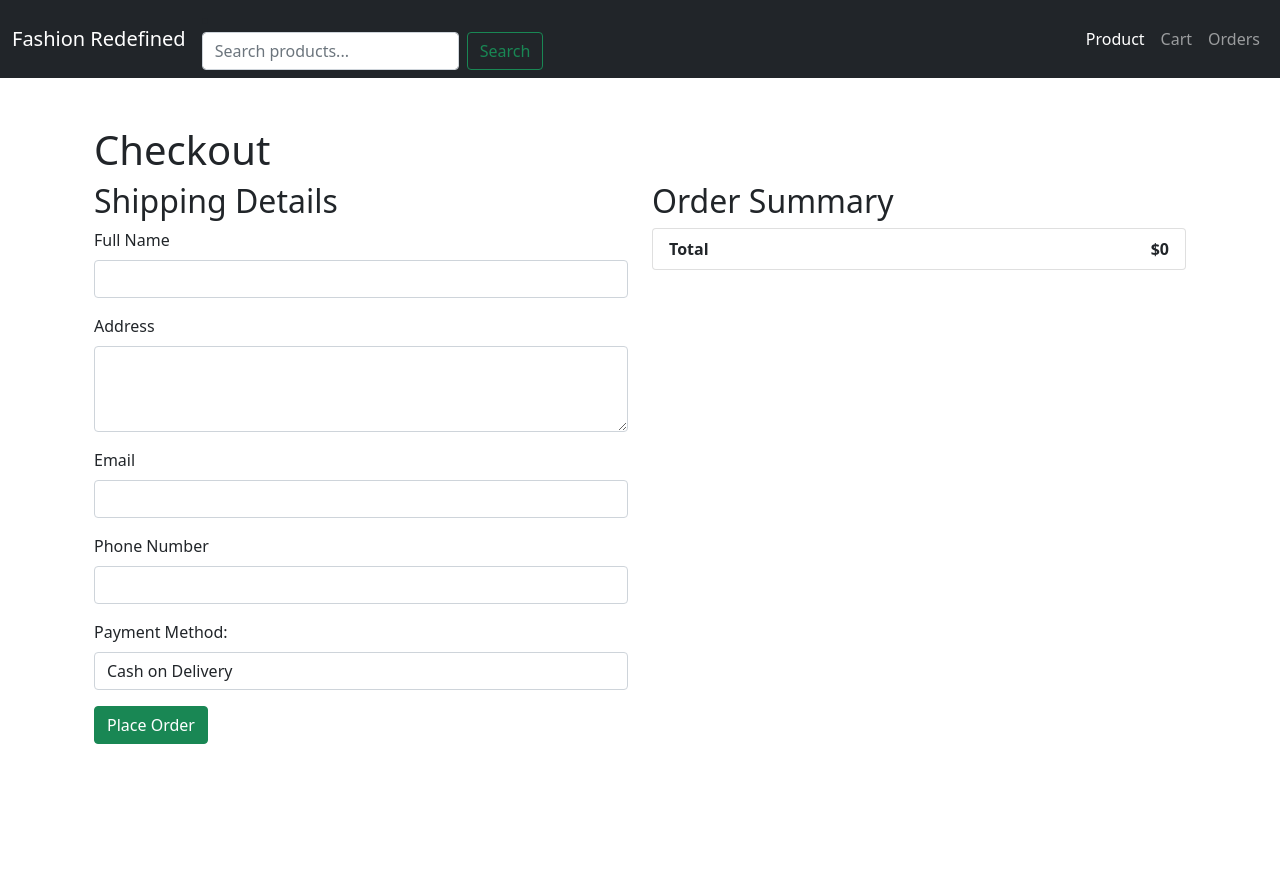
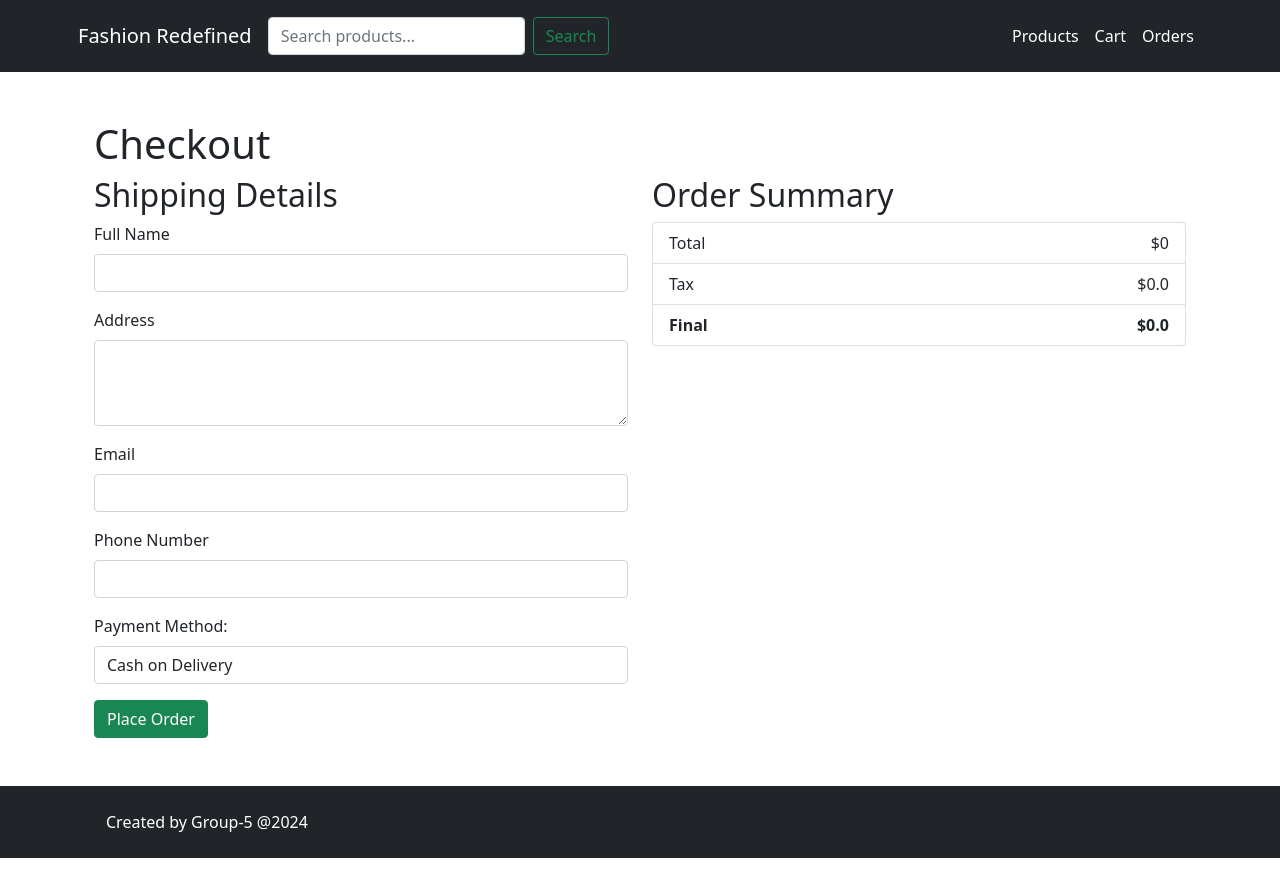
Before and after one commit to jatinder-sondh/e-commerce, a Flask app: page /checkout in a window 1280 px wide. Before the commit the page ends 744 px from the top, so only its background shows below. Run offline with Flask 3, Linux system fonts and the light colour scheme; data that the repository does not hold is empty; some libraries are stand-ins or nearby versions.

Commit message:
added tax and update layout

```diff
--- a/app.py
+++ b/app.py
@@ -24,7 +24,7 @@ app.secret_key = secrets.token_hex(16)
 # Stripe API key setup
 stripe.api_key = 'your-stripe-api-key'  # Set your Stripe key here
 
-@app.route('/home')
+@app.route('/shop')
 def home():
     search_query = request.args.get('search')  # Capture the search query
     if search_query:
@@ -150,6 +150,13 @@ def checkout():
 
         total_price = sum(product['price'] for product in products)
 
+        tax_rate = 13
+        tax = total_price * (tax_rate / 100)
+
+        total_price = round(total_price, 2)
+        tax = round(tax, 2)
+        final_total = round(total_price + tax, 2)
+
         order = {
             'customer_name': customer_name,
             'address': address,
@@ -157,6 +164,8 @@ def checkout():
             'phone': phone,
             'products': products,
             'total_price': total_price,
+            'final_total': final_total,
+            'tax': tax,
             'status': 'Pending',
             'date': datetime.now().strftime('%Y-%m-%d %H:%M:%S'),
         }
@@ -170,7 +179,15 @@ def checkout():
     products = list(mongo.db.products.find({'_id': {'$in': object_ids}}))
     total_price = sum(product['price'] for product in products)
 
-    return render_template('checkout.html', products=products, total_price=total_price)
+    tax_rate = 13
+    tax = total_price * (tax_rate / 100)
+
+    total_price = round(total_price, 2)
+    tax = round(tax, 2)
+    final_total = round(total_price + tax, 2)
+
+
+    return render_template('checkout.html', products=products, total_price=total_price, tax=tax, final_total=final_total)
 
 @app.route('/confirmation/<order_id>')
 def confirmation(order_id):
--- a/templates/base.html
+++ b/templates/base.html
@@ -19,31 +19,26 @@
 <body>
     <!-- Header/Navbar -->
     <nav class="navbar navbar-expand-lg navbar-dark bg-dark">
-        <div class="container-fluid">
+        <div class="container p-2">
             <a class="navbar-brand" href="/">Fashion Redefined</a>
             <button class="navbar-toggler" type="button" data-bs-toggle="collapse" data-bs-target="#navbarNav" aria-controls="navbarNav" aria-expanded="false" aria-label="Toggle navigation">
                 <span class="navbar-toggler-icon"></span>
             </button>
-            <li class="nav-item">
                 <form class="d-flex" method="GET" action="{{ url_for('home') }}">
                     <input type="text" class="form-control me-2" name="search" placeholder="Search products..." aria-label="Search">
                     <button class="btn btn-outline-success" type="submit">Search</button>
                 </form>
-            </li>
 
             <div class="collapse navbar-collapse" id="navbarNav">
                 <ul class="navbar-nav ms-auto">
                     <li class="nav-item">
-                        <a class="nav-link active" aria-current="page" href="/home">Product</a>
-                    </li>
-                    <!-- <li class="nav-item">
-                        <a class="nav-link" href="/">Products</a>
-                    </li> -->
-                    <li class="nav-item">
-                        <a class="nav-link" href="/cart">Cart</a>
+                        <a class="nav-link text-white" aria-current="page" href="/shop">Products</a>
                     </li>
                     <li class="nav-item">
-                        <a class="nav-link" href="/orders">Orders</a>
+                        <a class="nav-link text-white" href="/cart">Cart</a>
+                    </li>
+                    <li class="nav-item">
+                        <a class="nav-link text-white" href="/orders">Orders</a>
                     </li>
                     <!-- <li class="nav-item">
                         <a class="nav-link" href="#">Login</a>
@@ -59,6 +54,14 @@
         {% endblock %}
     </div>
 
+    <footer>
+        <div class="bg-dark">
+            <div class="container">
+                <p class="text-white p-4">Created by Group-5 @2024</p>
+            </div>
+        </div>
+    </footer>
+
     <!-- Bootstrap JS -->
     <script src="https://cdn.jsdelivr.net/npm/bootstrap@5.1.3/dist/js/bootstrap.bundle.min.js"></script>
 </body>
--- a/templates/cart.html
+++ b/templates/cart.html
@@ -1,7 +1,7 @@
 {% extends 'base.html' %}
 
 {% block content %}
-<div class="container mt-5">
+<div class="container my-5">
     <h2>Your Shopping Cart</h2>
     {% if products %}
     <div class="row">
@@ -13,12 +13,14 @@
                     <h5 class="card-title">{{ item['name'] }}</h5>
                     <!-- <p class="card-text">{{ item['description'] }}</p> -->
                     <p class="card-text"><strong>Price:</strong> ${{ item['price'] }}</p>
-                    <a href="{{ url_for('remove_from_cart', product_id=item['_id']) }}" class="btn btn-primary">Remove Fron Cart</a>
+                    <a href="{{ url_for('remove_from_cart', product_id=item['_id']) }}" class="btn btn-primary">Remove From Cart</a>
                 </div>
             </div>
         </div>
         {% endfor %}
     </div>
+    <a href="/shop" class="btn btn-primary">Shop more</a>
+
     <a href="/checkout" class="btn btn-success">Proceed to Checkout</a>
     {% else %}
     <p>Your cart is empty.</p>
--- a/templates/checkout.html
+++ b/templates/checkout.html
@@ -1,7 +1,7 @@
 {% extends 'base.html' %}
 
 {% block content %}
-<div class="container mt-5">
+<div class="container my-5">
     <h1>Checkout</h1>
 
     <div class="row">
@@ -44,8 +44,16 @@
                 </li>
                 {% endfor %}
                 <li class="list-group-item d-flex justify-content-between align-items-center">
-                    <strong>Total</strong>
-                    <strong>${{ total_price }}</strong>
+                    <span>Total</span>
+                    <span>${{ total_price }}</span>
+                </li>
+                <li class="list-group-item d-flex justify-content-between align-items-center">
+                    <span>Tax</span>
+                    <span>${{ tax }}</span>
+                </li>
+                <li class="list-group-item d-flex justify-content-between align-items-center">
+                    <strong>Final</strong>
+                    <strong>${{ final_total }}</strong>
                 </li>
             </ul>
         </div>
--- a/templates/confirmation.html
+++ b/templates/confirmation.html
@@ -1,7 +1,7 @@
 {% extends 'base.html' %}
 
 {% block content %}
-<div class="container mt-5">
+<div class="container my-5">
     <h1>Order Confirmation</h1>
     <p>Thank you for your order, {{ order.customer_name }}!</p>
     <p>Your order ID is: {{ order._id }}</p>
--- a/templates/main.html
+++ b/templates/main.html
@@ -91,7 +91,7 @@
         <div class="hero-content">
             <h1>Fashion Redefined</h1>
             <p>Step into a world of elegance and technology.</p>
-            <a href="/home" class="btn">Shop Now</a>
+            <a href="/shop" class="btn">Shop Now</a>
         </div>
     </div>
 </body>
--- a/templates/order_details.html
+++ b/templates/order_details.html
@@ -8,9 +8,10 @@
     <p><strong>Date:</strong> {{ order.get('date', 'N/A') }}</p>
     <p><strong>Status:</strong> {{ order.status }}</p>
     <p><strong>Total Price:</strong> ${{ order.total_price }}</p>
-
+    <p><strong>Tax:</strong> ${{ order.tax }}</p>
+    <p><strong>Final Price:</strong> ${{ order.final_total }}</p>
     <h2>Products</h2>
-    <ul class="list-group">
+    <ul class="list-group pb-4">
         {% for product in order.products %}
         <li class="list-group-item d-flex justify-content-between align-items-center">
             <span>{{ product.name }}</span>
--- a/templates/orders.html
+++ b/templates/orders.html
@@ -20,7 +20,7 @@
                 <tr>
                     <td>{{ order._id }}</td>
                     <td>{{ order.get('date', 'N/A') }}</td>
-                    <td>${{ order.total_price }}</td>
+                    <td>${{ order.final_total }}</td>
                     <td>{{ order.status }}</td>
                     <td>
                         <a href="{{ url_for('order_details', order_id=order._id) }}" class="btn btn-primary btn-sm">View</a>
```
Also changed, not shown: README.md.
